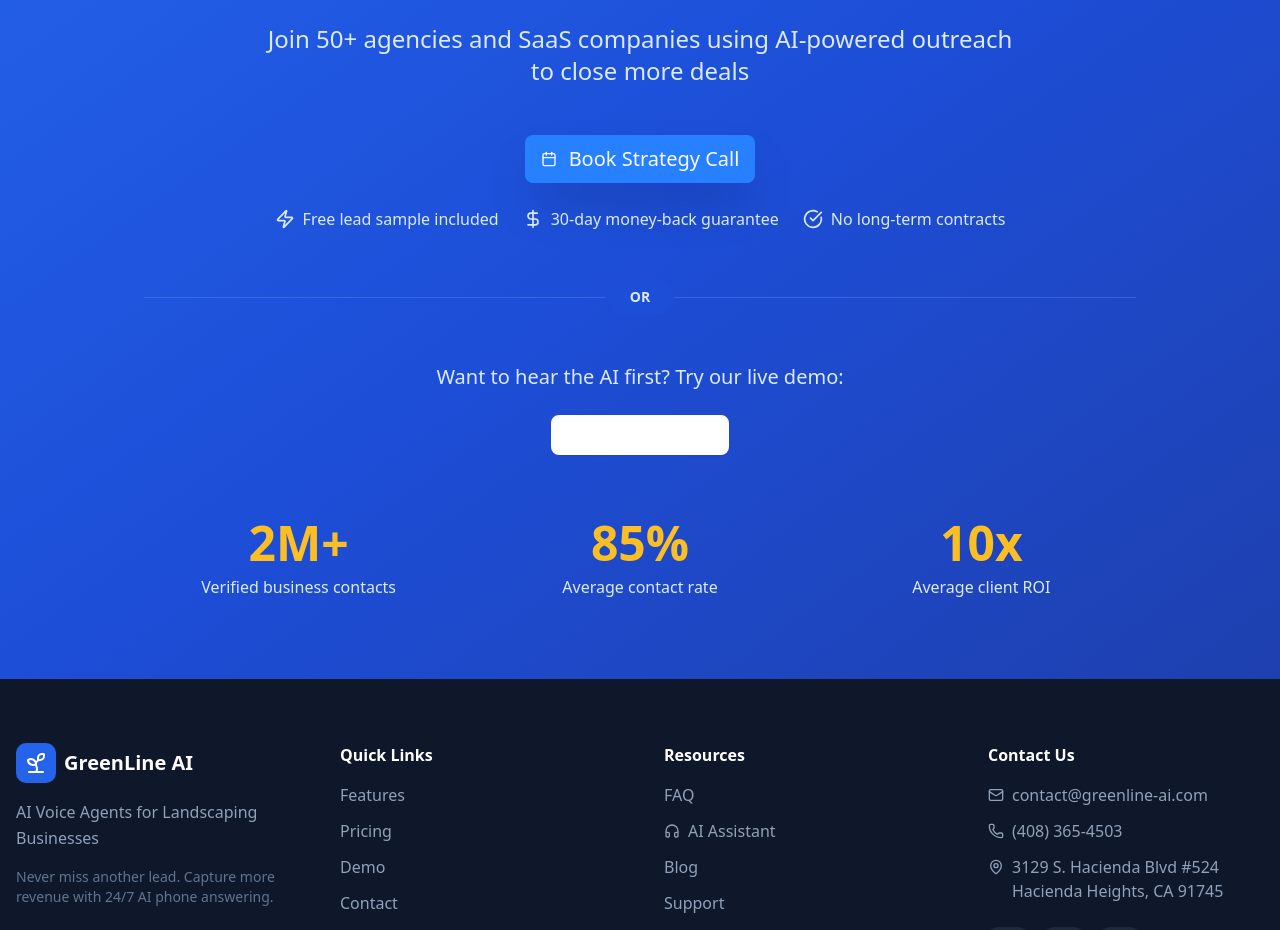
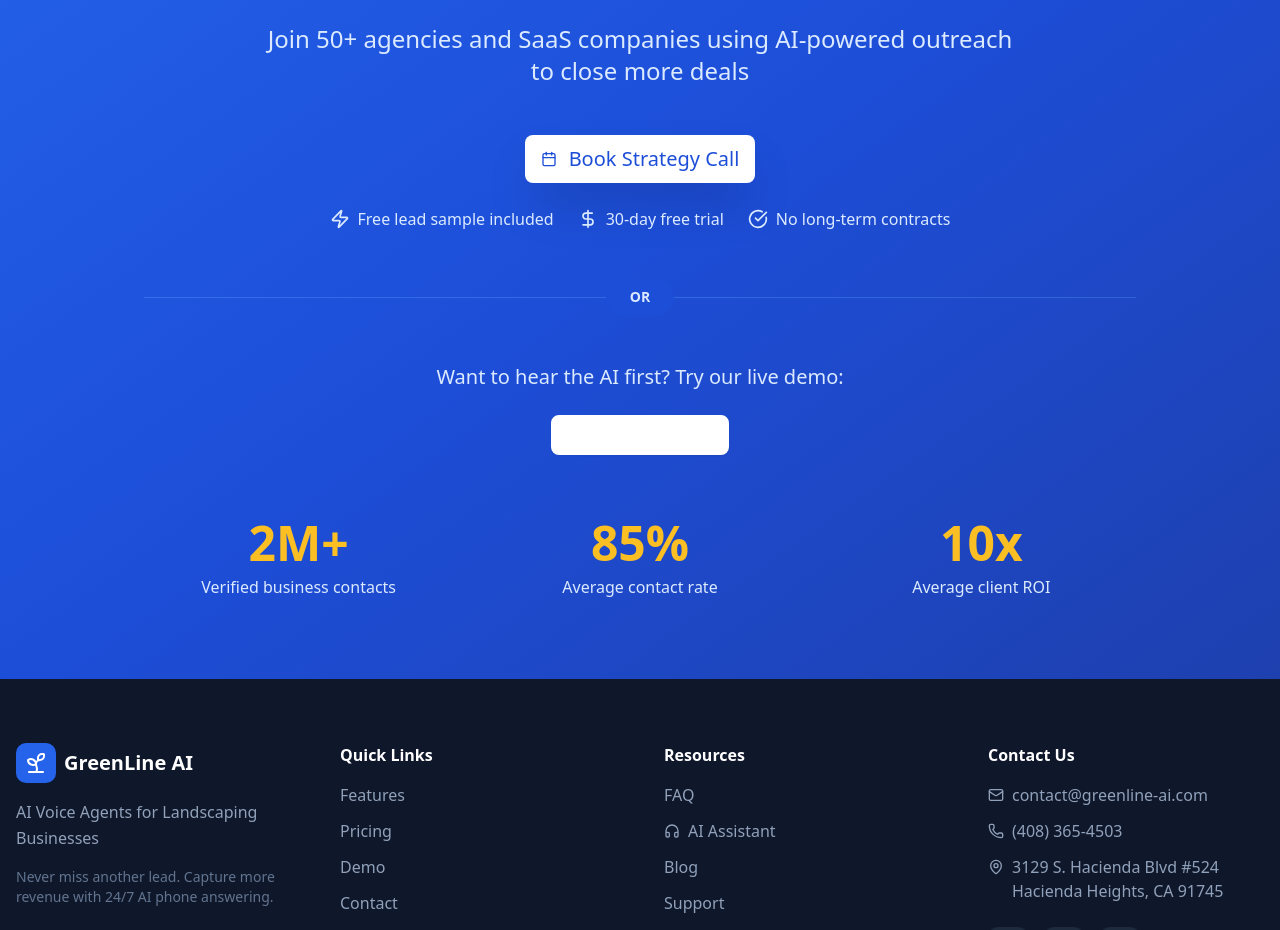
Before and after one commit to GreenlineAI/greenlineai-frontend, a Next.js app: page / in a window 1280 px wide. Shown: the part 10260-11190 px from the top of the page. Built offline with nearby package versions, Linux system fonts and the light colour scheme; no server answers.

Commit message:
fix: changed button

```diff
--- a/components/FinalCTA.tsx
+++ b/components/FinalCTA.tsx
@@ -32,9 +32,8 @@
         <div className="flex flex-col items-center gap-6 mb-12">
           <Button
             size="lg"
-            variant="default"
             onClick={handleBookDemo}
-            className="text-xl px-12 py-6 shadow-2xl hover:shadow-accent-500/50 gap-3"
+            className="bg-white text-primary-700 hover:bg-primary-50 text-xl px-12 py-6 shadow-2xl hover:shadow-white/30 gap-3"
           >
             <Calendar className="h-6 w-6" />
             Book Strategy Call
@@ -48,7 +47,7 @@
             </div>
             <div className="flex items-center gap-2">
               <DollarSign className="h-5 w-5" />
-              <span>30-day money-back guarantee</span>
+              <span>30-day free trial</span>
             </div>
             <div className="flex items-center gap-2">
               <CheckCircle className="h-5 w-5" />
@@ -78,7 +77,7 @@
             size="lg"
             variant="outline"
             onClick={handleTryDemo}
-            className="gap-3 border-2 border-white text-white hover:bg-white hover:text-primary-700"
+            className="gap-3 border-2 border-white text-blck hover:bg-gold hover:text-gold-700"
           >
             <Zap className="h-5 w-5" />
             Try AI Demo Now
```
Also changed, not shown: 1 other file (tests, documents, lock files or other folders).
